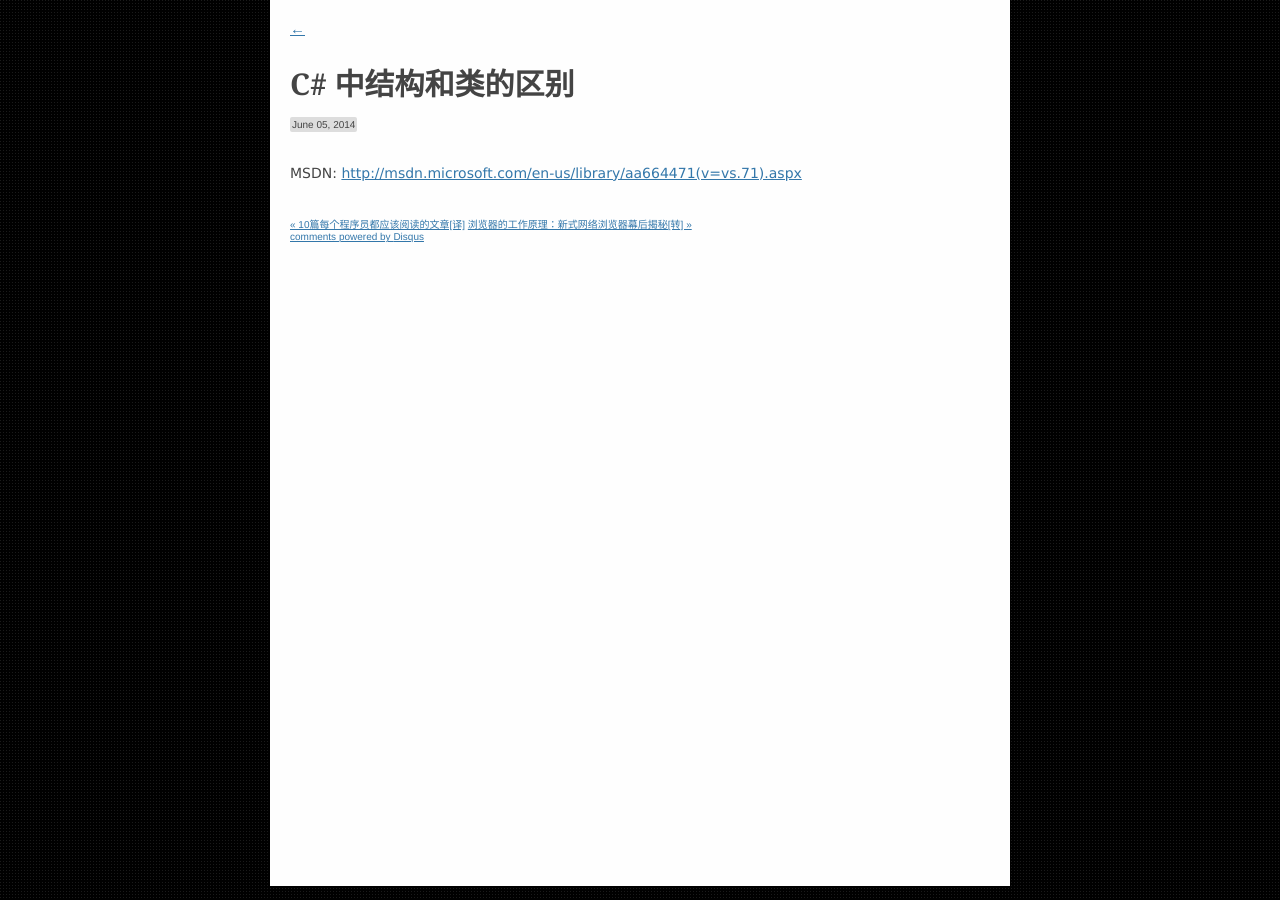
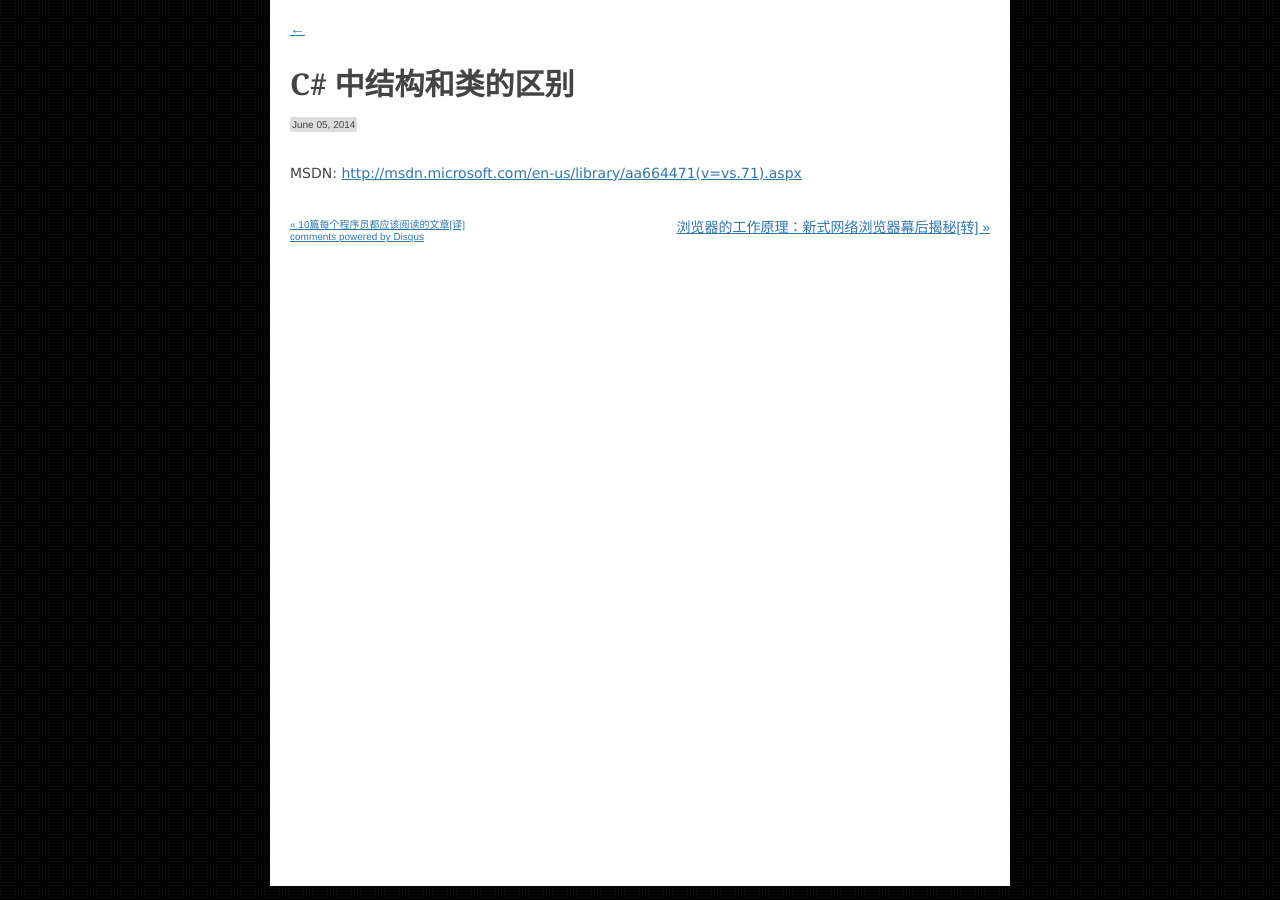
Before and after one commit to osrpt/osrpt.github.com, a Jekyll site: the page built from _posts/2014-06-05-difference-between-struct-and-class.md, in a window 1280 px wide. Built offline with Jekyll 4.4.1, drawn with Linux system fonts in a browser that asks for light colours; nearby versions of some CDN libraries; Markdown is read by kramdown in place of the engine named in the settings; comment, search, counter and statistics services are not loaded.

Commit message:
add style on post nav

```diff
--- a/css/default.css
+++ b/css/default.css
@@ -341,8 +341,13 @@ pre code{
     display: block;
     margin: auto;
 }
-
 .tag{
     margin-left:10px;
     text-decoration:underline;
 }
+.article .post-nav .next{
+	font-size:1.4em;
+}
+.article .post-nav .next{
+	float:right;
+}
```
